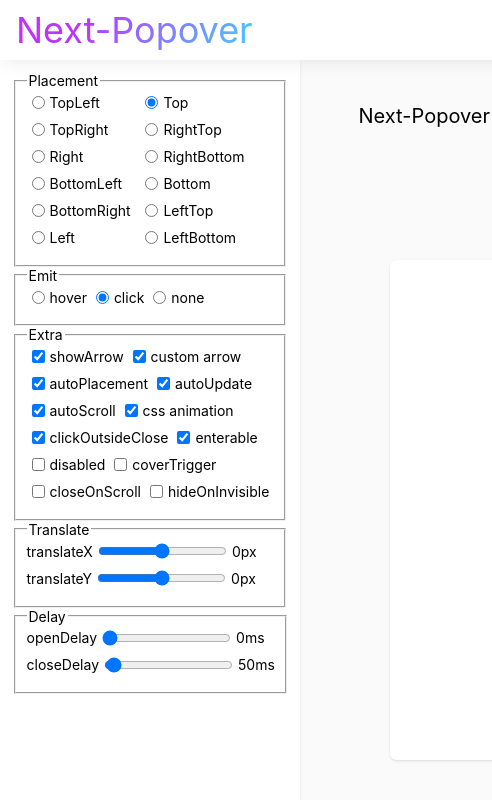
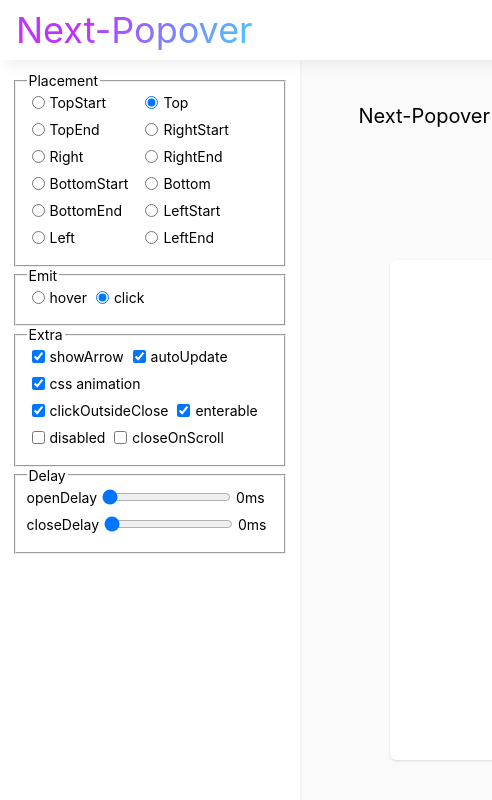
Before and after one commit to lyove/next-popup, a website built with Vite: page index.html in a window 1280 px wide. Shown: the top 800 px of the page, 0-492 px from the left. Built offline with nearby package versions, Linux system fonts and the light colour scheme.

Commit message:
Update index.html

```diff
--- a/index.html
+++ b/index.html
@@ -1,5 +1,6 @@
 <!DOCTYPE html>
 <html lang="en">
+
 <head>
   <meta charset="UTF-8" />
   <meta http-equiv="X-UA-Compatible" content="IE=edge" />
@@ -76,18 +77,18 @@
         <div class="placement">
           <fieldset>
             <legend>Placement</legend>
-              <label><input type="radio" name="placement" value="tl" />TopLeft</label>
-              <label><input type="radio" name="placement" value="t" checked />Top</label>
-              <label><input type="radio" name="placement" value="tr" />TopRight</label>
-              <label><input type="radio" name="placement" value="rt" />RightTop</label>
-              <label><input type="radio" name="placement" value="r" />Right</label>
-              <label><input type="radio" name="placement" value="rb" />RightBottom</label>
-              <label><input type="radio" name="placement" value="bl" />BottomLeft</label>
-              <label><input type="radio" name="placement" value="b" />Bottom</label>
-              <label><input type="radio" name="placement" value="br" />BottomRight</label>
-              <label><input type="radio" name="placement" value="lt" />LeftTop</label>
-              <label><input type="radio" name="placement" value="l" />Left</label>
-              <label><input type="radio" name="placement" value="lb" />LeftBottom</label>
+            <label><input type="radio" name="placement" value="top-start" />TopStart</label>
+            <label><input type="radio" name="placement" value="top" checked />Top</label>
+            <label><input type="radio" name="placement" value="top-end" />TopEnd</label>
+            <label><input type="radio" name="placement" value="right-start" />RightStart</label>
+            <label><input type="radio" name="placement" value="right" />Right</label>
+            <label><input type="radio" name="placement" value="right-end" />RightEnd</label>
+            <label><input type="radio" name="placement" value="bottom-start" />BottomStart</label>
+            <label><input type="radio" name="placement" value="bottom" />Bottom</label>
+            <label><input type="radio" name="placement" value="bottom-end" />BottomEnd</label>
+            <label><input type="radio" name="placement" value="left-start" />LeftStart</label>
+            <label><input type="radio" name="placement" value="left" />Left</label>
+            <label><input type="radio" name="placement" value="left-end" />LeftEnd</label>
           </fieldset>
         </div>
         <div class="emit">
@@ -95,64 +96,19 @@
             <legend>Emit</legend>
             <label><input type="radio" name="emit" value="hover" />hover</label>
             <label><input type="radio" name="emit" value="click" checked />click</label>
-              <label><input type="radio" name="emit" value="" />none</label>
           </fieldset>
         </div>
         <div class="extra">
           <fieldset>
             <legend>Extra</legend>
-              <label
-                ><input type="checkbox" name="extra" value="showArrow" checked /> showArrow</label
-              >
-              <label
-                ><input type="checkbox" name="extra" value="arrow" checked /> custom arrow</label
-              >
-              <label
-                ><input type="checkbox" name="extra" value="autoPlacement" checked />
-                autoPlacement</label
-              >
-              <label
-                ><input type="checkbox" name="extra" value="autoUpdate" checked /> autoUpdate</label
-              >
-              <label
-                ><input type="checkbox" name="extra" value="autoScroll" checked /> autoScroll</label
-              >
-              <label
-                ><input type="checkbox" name="extra" value="css" checked /> css animation</label
-              >
-              <label
-                ><input type="checkbox" name="extra" value="clickOutsideClose" checked />
-                clickOutsideClose</label
-              >
-              <label
-                ><input type="checkbox" name="extra" value="enterable" checked /> enterable</label
-              >
+            <label><input type="checkbox" name="extra" value="showArrow" checked /> showArrow</label>
+            <label><input type="checkbox" name="extra" value="autoUpdate" checked /> autoUpdate</label>
+            <label><input type="checkbox" name="extra" value="css" checked /> css animation</label>
+            <label><input type="checkbox" name="extra" value="clickOutsideClose" checked /> clickOutsideClose</label>
+            <label><input type="checkbox" name="extra" value="enterable" checked /> enterable</label>
             <label><input type="checkbox" name="extra" value="disabled" /> disabled</label>
-              <label
-                ><input type="checkbox" name="extra" value="coverTrigger" /> coverTrigger</label
-              >
-              <label
-                ><input type="checkbox" name="extra" value="closeOnScroll" /> closeOnScroll</label
-              >
-              <label
-                ><input type="checkbox" name="extra" value="hideOnInvisible" />
-                hideOnInvisible</label
-              >
-            </fieldset>
-          </div>
-          <div class="translate">
-            <fieldset>
-              <legend>Translate</legend>
-              <div class="flex">
-                <label style="flex: 1">
-                  translateX <input type="range" name="translateX" min="-100" max="100" value="0" />
-                  <span class="translate-x-s">0px</span>
-                </label>
-                <label style="flex: 1">
-                  translateY <input type="range" name="translateY" min="-100" max="100" value="0" />
-                  <span class="translate-y-s">0px</span>
-                </label>
-              </div>
+            <label><input type="checkbox" name="extra" value="closeOnScroll" /> closeOnScroll</label>
+            <!-- <label><input type="checkbox" name="extra" value="hideOnInvisible" /> hideOnInvisible</label> -->
           </fieldset>
         </div>
         <div class="delay">
@@ -161,11 +117,10 @@
             <div class="flex">
               <label style="flex: 1">
                 openDelay <input type="range" name="openDelay" min="0" max="3000" value="0" />
-                  <span class="open-delay">0ms</span></label
-                >
+                <span class="open-delay">0ms</span></label>
               <label style="flex: 1">
-                  closeDelay <input type="range" name="closeDelay" min="0" max="3000" value="50" />
-                  <span class="close-delay">50ms</span>
+                closeDelay <input type="range" name="closeDelay" min="0" max="3000" value="0" />
+                <span class="close-delay">0ms</span>
               </label>
             </div>
           </fieldset>
@@ -181,36 +136,18 @@
         <div class="btn-row">
           <a class="btn pri" href="https://github.com/lyove/next-popover" target="_blank">
             Get Started
-              <svg
-                xmlns="http://www.w3.org/2000/svg"
-                width="24"
-                height="24"
-                viewBox="0 0 24 24"
-                fill="none"
-                stroke="currentColor"
-                stroke-width="2"
-                stroke-linecap="round"
-                stroke-linejoin="round"
-              >
+            <svg xmlns="http://www.w3.org/2000/svg" width="24" height="24" viewBox="0 0 24 24" fill="none"
+              stroke="currentColor" stroke-width="2" stroke-linecap="round" stroke-linejoin="round">
               <line x1="5" y1="12" x2="19" y2="12"></line>
               <polyline points="12 5 19 12 12 19"></polyline>
             </svg>
           </a>
           <a class="btn" href="https://github.com/lyove/next-popover" target="_blank">
-              <svg
-                xmlns="http://www.w3.org/2000/svg"
-                width="24"
-                height="24"
-                viewBox="0 0 24 24"
-                fill="none"
-                stroke="currentColor"
-                stroke-width="2"
-                stroke-linecap="round"
-                stroke-linejoin="round"
-              >
+            <svg xmlns="http://www.w3.org/2000/svg" width="24" height="24" viewBox="0 0 24 24" fill="none"
+              stroke="currentColor" stroke-width="2" stroke-linecap="round" stroke-linejoin="round">
               <path
-                  d="M9 19c-5 1.5-5-2.5-7-3m14 6v-3.87a3.37 3.37 0 0 0-.94-2.61c3.14-.35 6.44-1.54 6.44-7A5.44 5.44 0 0 0 20 4.77 5.07 5.07 0 0 0 19.91 1S18.73.65 16 2.48a13.38 13.38 0 0 0-7 0C6.27.65 5.09 1 5.09 1A5.07 5.07 0 0 0 5 4.77a5.44 5.44 0 0 0-1.5 3.78c0 5.42 3.3 6.61 6.44 7A3.37 3.37 0 0 0 9 18.13V22"
-                ></path>
+                d="M9 19c-5 1.5-5-2.5-7-3m14 6v-3.87a3.37 3.37 0 0 0-.94-2.61c3.14-.35 6.44-1.54 6.44-7A5.44 5.44 0 0 0 20 4.77 5.07 5.07 0 0 0 19.91 1S18.73.65 16 2.48a13.38 13.38 0 0 0-7 0C6.27.65 5.09 1 5.09 1A5.07 5.07 0 0 0 5 4.77a5.44 5.44 0 0 0-1.5 3.78c0 5.42 3.3 6.61 6.44 7A3.37 3.37 0 0 0 9 18.13V22">
+              </path>
             </svg>
             Github
           </a>
@@ -226,48 +163,48 @@
 
       <div class="popover-base-box">
         <div class="row center">
-            <button type="button" data-placement="tl" class="popover_trigger trigger-btn">
+          <button type="button" data-placement="top-start" class="popover_trigger trigger-btn">
             top-start
           </button>
-            <button type="button" data-placement="t" class="popover_trigger trigger-btn ml-3 mr-3">
+          <button type="button" data-placement="top" class="popover_trigger trigger-btn ml-3 mr-3">
             top
           </button>
-            <button type="button" data-placement="tr" class="popover_trigger trigger-btn">
+          <button type="button" data-placement="top-end" class="popover_trigger trigger-btn">
             top-end
           </button>
         </div>
         <div class="row">
-            <button type="button" data-placement="lt" class="popover_trigger trigger-btn">
+          <button type="button" data-placement="left-start" class="popover_trigger trigger-btn">
             left-start
           </button>
-            <button type="button" data-placement="rt" class="popover_trigger trigger-btn">
+          <button type="button" data-placement="right-start" class="popover_trigger trigger-btn">
             right-start
           </button>
         </div>
         <div class="row">
-            <button type="button" data-placement="l" class="popover_trigger trigger-btn mt-3 mb-3">
+          <button type="button" data-placement="left" class="popover_trigger trigger-btn mt-3 mb-3">
             left
           </button>
-            <button type="button" data-placement="r" class="popover_trigger trigger-btn mt-3 mb-3">
+          <button type="button" data-placement="right" class="popover_trigger trigger-btn mt-3 mb-3">
             right
           </button>
         </div>
         <div class="row">
-            <button type="button" data-placement="lb" class="popover_trigger trigger-btn">
+          <button type="button" data-placement="left-end" class="popover_trigger trigger-btn">
             left-end
           </button>
-            <button type="button" data-placement="rb" class="popover_trigger trigger-btn">
+          <button type="button" data-placement="right-end" class="popover_trigger trigger-btn">
             right-end
           </button>
         </div>
         <div class="row center">
-            <button type="button" data-placement="bl" class="popover_trigger trigger-btn">
+          <button type="button" data-placement="bottom-start" class="popover_trigger trigger-btn">
             bottom-start
           </button>
-            <button type="button" data-placement="b" class="popover_trigger trigger-btn ml-3 mr-3">
+          <button type="button" data-placement="bottom" class="popover_trigger trigger-btn ml-3 mr-3">
             bottom
           </button>
-            <button type="button" data-placement="br" class="popover_trigger trigger-btn">
+          <button type="button" data-placement="bottom-end" class="popover_trigger trigger-btn">
             bottom-end
           </button>
         </div>
@@ -277,4 +214,5 @@
 
   <script type="module" src="./demo/index.ts"></script>
 </body>
+
 </html>
```
Lines whose indentation alone changed are shown as unchanged.
